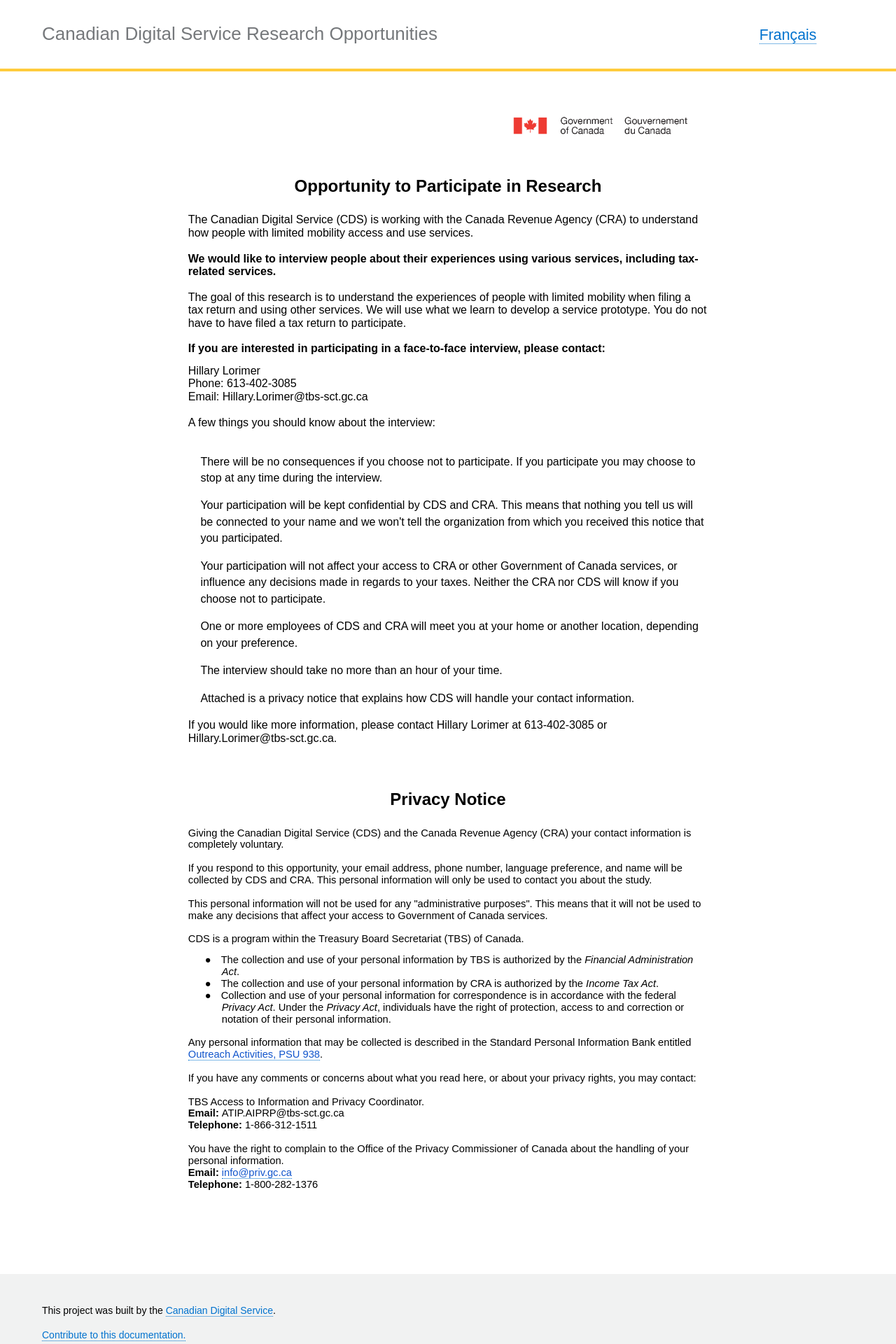
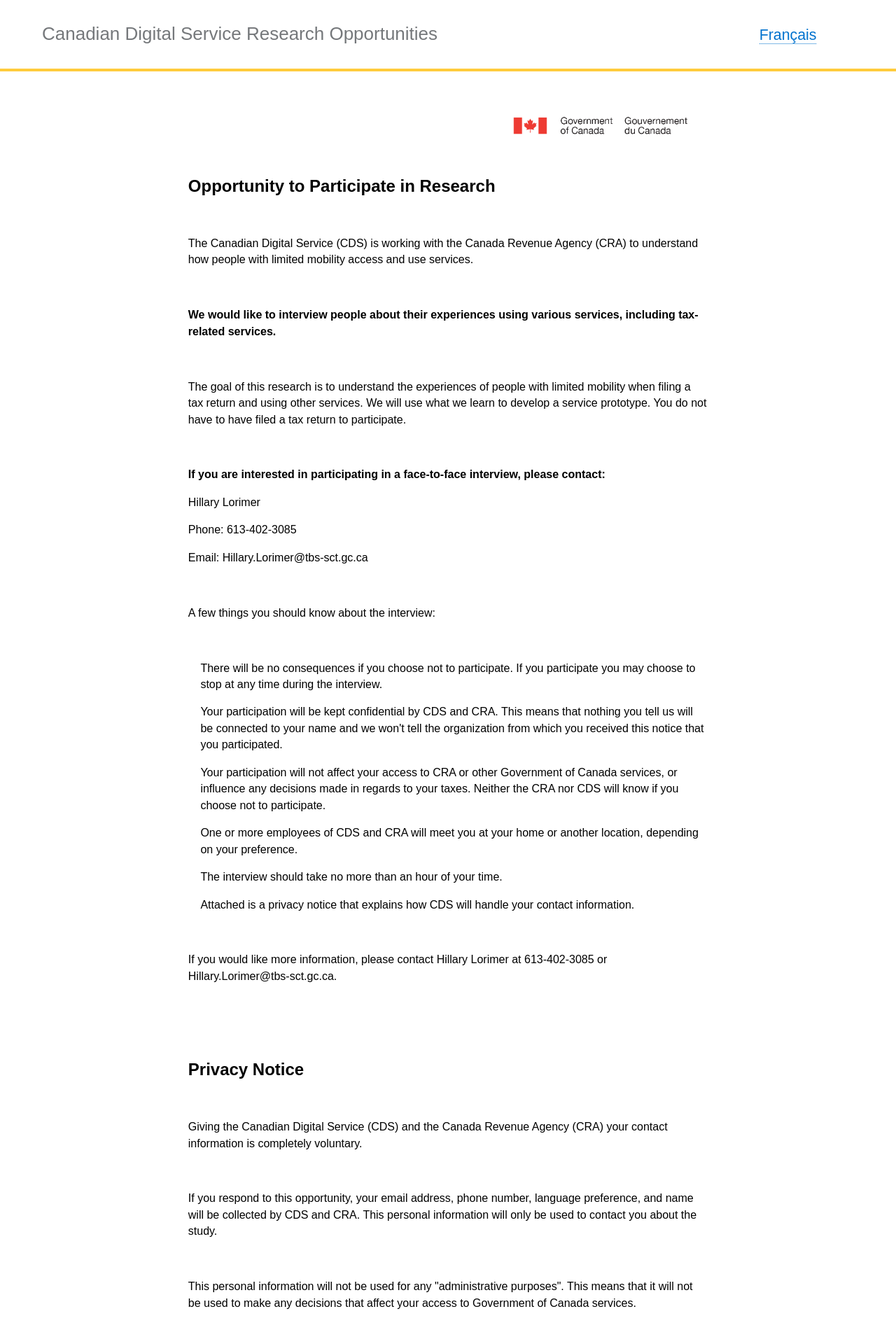
Before and after one commit to cds-snc/research-recherche, a Jekyll site: the page built from _pages/en/cra.html, in a window 1280 px wide. Shown: the top 1920 px of the page at 70% size. Built offline with Jekyll 4.4.1, drawn with Linux system fonts in a browser that asks for light colours.

Commit message:
Update cra.html

```diff
--- a/_pages/en/cra.html
+++ b/_pages/en/cra.html
@@ -160,25 +160,25 @@
          <img src="https://cds-snc.github.io/research-recherche/assets/img/GOC_logo.png" alt="Government of Canada logo" align="right" height="50"></img>
         <span lang="EN" style="font-size:12.0pt;line-height:115%">&nbsp;</span>
       </p>
-      <h1 class="MsoNormal" align="center" style="text-align:center">
+      <h1>
         <b
           ><span lang="EN" style="font-size:18.0pt;line-height:115%"
             >Opportunity to Participate in Research</span
           ></b
         >
       </h1>
-      <p class="MsoNormal"><span lang="EN">&nbsp;</span></p>
-      <p class="MsoNormal">
+      <p><span lang="EN">&nbsp;</span></p>
+      <p>
         <span lang="EN" style="font-size:12.0pt;line-height:115%"
           >The Canadian Digital Service (CDS) is working with the Canada Revenue
           Agency (CRA)<b> </b>to understand how people with limited mobility
           access and use services.</span
         >
       </p>
-      <p class="MsoNormal">
+      <p>
         <span lang="EN" style="font-size:12.0pt;line-height:115%">&nbsp;</span>
       </p>
-      <p class="MsoNormal">
+      <p>
         <b
           ><span lang="EN" style="font-size:12.0pt;line-height:115%"
             >We would like to interview people about their experiences using
@@ -186,14 +186,14 @@
           ></b
         >
       </p>
-      <p class="MsoNormal">
+      <p>
         <b
           ><span lang="EN" style="font-size:12.0pt;line-height:115%"
             >&nbsp;</span
           ></b
         >
       </p>
-      <p class="MsoNormal">
+      <p>
         <span lang="EN" style="font-size:12.0pt;line-height:115%"
           >The goal of this research is to understand the experiences of people
           with limited mobility when filing a tax return and using other
@@ -201,10 +201,10 @@
           You do not have to have filed a tax return to participate.</span
         >
       </p>
-      <p class="MsoNormal">
+      <p>
         <span lang="EN" style="font-size:12.0pt;line-height:115%">&nbsp;</span>
       </p>
-      <p class="MsoNormal" style="margin-bottom:10.0pt">
+      <p style="margin-bottom:10.0pt">
         <b
           ><span lang="EN" style="font-size:12.0pt;line-height:115%"
             >If you are interested in participating in a face-to-face interview,
@@ -212,30 +212,30 @@
           ></b
         >
       </p>
-      <p class="MsoNormal">
+      <p>
         <span lang="EN" style="font-size:12.0pt;line-height:115%"
           >Hillary Lorimer</span
         >
       </p>
-      <p class="MsoNormal">
+      <p>
         <span lang="EN" style="font-size:12.0pt;line-height:115%"
           >Phone: 613-402-3085
         </span>
       </p>
-      <p class="MsoNormal">
+      <p>
         <span lang="EN" style="font-size:12.0pt;line-height:115%"
           >Email: Hillary.Lorimer@tbs-sct.gc.ca</span
         >
       </p>
-      <p class="MsoNormal">
+      <p>
         <span lang="EN" style="font-size:12.0pt;line-height:115%">&nbsp;</span>
       </p>
-      <p class="MsoNormal">
+      <p>
         <span lang="EN" style="font-size:12.0pt;line-height:115%"
           >A few things you should know about the interview:</span
         >
       </p>
-      <p class="MsoNormal">
+      <p>
         <span lang="EN" style="font-size:12.0pt;line-height:115%">&nbsp;</span>
       </p>
       <ul>
@@ -278,61 +278,61 @@
           contact information.
         </span>
       </ul>
-      <p class="MsoNormal">
+      <p>
         <span lang="EN" style="font-size:12.0pt;line-height:115%">&nbsp;</span>
       </p>
-      <p class="MsoNormal">
+      <p>
         <span lang="EN" style="font-size:12.0pt;line-height:115%"
           >If you would like more information, please contact Hillary Lorimer at
           613-402-3085 or Hillary.Lorimer@tbs-sct.gc.ca.
         </span>
       </p>
-      <p class="MsoNormal"><span lang="EN">&nbsp;</span></p>
+      <p><span lang="EN">&nbsp;</span></p>
     </div>
     <div class="WordSection1">
-          <p class="MsoNormal">
+          <p>
         <span lang="EN" style="font-size:12.0pt;line-height:115%">&nbsp;</span>
       </p>
-      <h1 class="MsoNormal" align="center" style="text-align:center">
+      <h1>
         <b
           ><span lang="EN" style="font-size:18.0pt;line-height:115%"
             >Privacy Notice</span
           ></b
         >
       </h1>
-      <p class="MsoNormal"><span lang="EN">&nbsp;</span></p>
-      <p class="MsoNormal">
+      <p><span lang="EN">&nbsp;</span></p>
+      <p>
         <span lang="EN"
           >Giving the Canadian Digital Service (CDS) and the Canada Revenue
           Agency (CRA) your contact information is completely voluntary.
         </span>
       </p>
-      <p class="MsoNormal"><span lang="EN">&nbsp;</span></p>
-      <p class="MsoNormal">
+      <p><span lang="EN">&nbsp;</span></p>
+      <p>
         <span lang="EN"
           >If you respond to this opportunity, your email address, phone number,
           language preference, and name will be collected by CDS and CRA. This
           personal information will only be used to contact you about the study.
         </span>
       </p>
-      <p class="MsoNormal"><span lang="EN">&nbsp;</span></p>
-      <p class="MsoNormal">
+      <p><span lang="EN">&nbsp;</span></p>
+      <p>
         <span lang="EN"
           >This personal information will not be used for any "administrative
           purposes". This means that it will not be used to make any decisions
           that affect your access to Government of Canada services.</span
         >
       </p>
-      <p class="MsoNormal" style="line-height:113%">
+      <p style="line-height:113%">
         <span lang="EN">&nbsp;</span>
       </p>
-      <p class="MsoNormal" style="margin-bottom:10.0pt">
+      <p style="margin-bottom:10.0pt">
         <span lang="EN"
           >CDS is a program within the Treasury Board Secretariat (TBS) of
           Canada.
         </span>
       </p>
-      <p class="MsoNormal" style="margin-left:36.0pt;text-indent:-18.0pt">
+      <p style="margin-left:36.0pt;text-indent:-18.0pt">
         <span lang="EN"
           >●<span style="font:7.0pt &quot;Times New Roman&quot;"
             >&nbsp;&nbsp;&nbsp;&nbsp;&nbsp;
@@ -342,7 +342,7 @@
           authorized by the <i>Financial Administration Act</i>.
         </span>
       </p>
-      <p class="MsoNormal" style="margin-left:36.0pt;text-indent:-18.0pt">
+      <p style="margin-left:36.0pt;text-indent:-18.0pt">
         <span lang="EN"
           >●<span style="font:7.0pt &quot;Times New Roman&quot;"
             >&nbsp;&nbsp;&nbsp;&nbsp;&nbsp;
@@ -352,7 +352,7 @@
           authorized by the <i>Income Tax Act</i>.
         </span>
       </p>
-      <p class="MsoNormal" style="margin-left:36.0pt;text-indent:-18.0pt">
+      <p style="margin-left:36.0pt;text-indent:-18.0pt">
         <span lang="EN"
           >●<span style="font:7.0pt &quot;Times New Roman&quot;"
             >&nbsp;&nbsp;&nbsp;&nbsp;&nbsp;
@@ -364,8 +364,8 @@
           to and correction or notation of their personal information.
         </span>
       </p>
-      <p class="MsoNormal"><span lang="EN">&nbsp;</span></p>
-      <p class="MsoNormal">
+      <p><span lang="EN">&nbsp;</span></p>
+      <p>
         <span lang="EN"
           >Any personal information that may be collected is described in the
           Standard Personal Information Bank entitled<a
@@ -376,36 +376,36 @@
           >.
         </span>
       </p>
-      <p class="MsoNormal"><span lang="EN">&nbsp;</span></p>
-      <p class="MsoNormal">
+      <p><span lang="EN">&nbsp;</span></p>
+      <p>
         <span lang="EN"
           >If you have any comments or concerns about what you read here, or
           about your privacy rights, you may contact:
         </span>
       </p>
-      <p class="MsoNormal"><span lang="EN">&nbsp;</span></p>
-      <p class="MsoNormal">
+      <p><span lang="EN">&nbsp;</span></p>
+      <p>
         <span lang="EN"
           >TBS Access to Information and Privacy Coordinator.</span
         >
       </p>
-      <p class="MsoNormal">
+      <p>
         <b><span lang="EN">Email: </span></b
         ><span lang="EN">ATIP.AIPRP@tbs-sct.gc.ca</span>
       </p>
-      <p class="MsoNormal">
+      <p>
         <b><span lang="EN">Telephone:</span></b
         ><span lang="EN"> 1-866-312-1511 </span>
       </p>
-      <p class="MsoNormal"><span lang="EN">&nbsp;</span></p>
-      <p class="MsoNormal">
+      <p><span lang="EN">&nbsp;</span></p>
+      <p>
         <span lang="EN"
           >You have the right to complain to the Office of the Privacy
           Commissioner of Canada about the handling of your personal
           information.</span
         >
       </p>
-      <p class="MsoNormal">
+      <p>
         <b><span lang="EN">Email: </span></b
         ><span lang="EN"
           ><a href="mailto:info@priv.gc.ca"
@@ -413,7 +413,7 @@
           ></span
         >
       </p>
-      <p class="MsoNormal">
+      <p>
         <b><span lang="EN">Telephone: </span></b
         ><span lang="EN">1-800-282-1376</span>
       </p>
```
